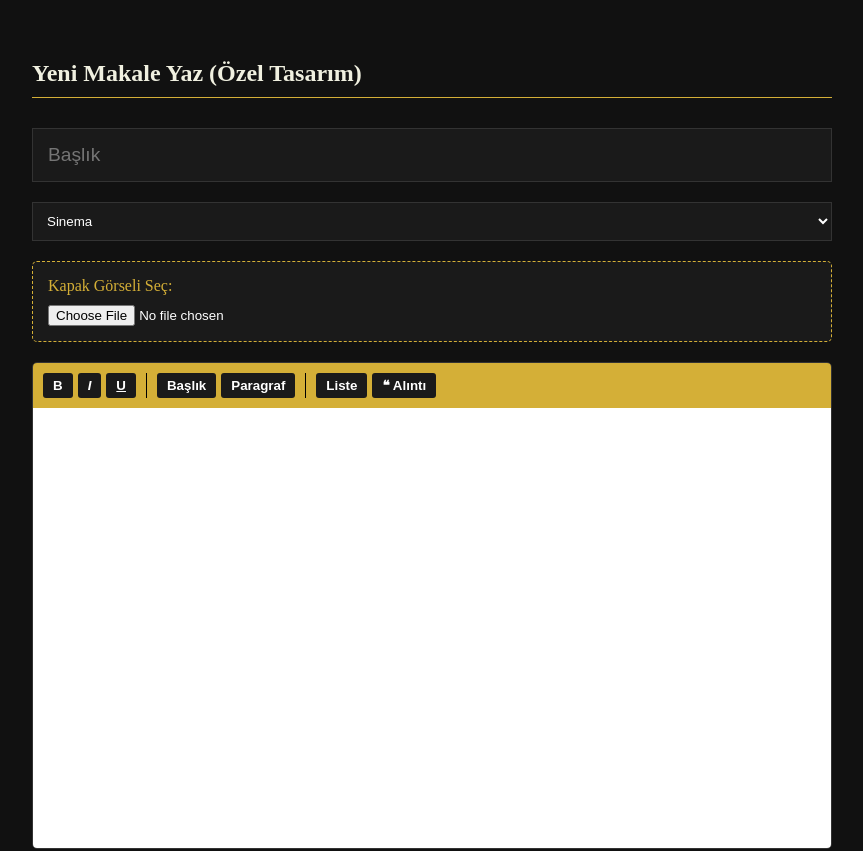
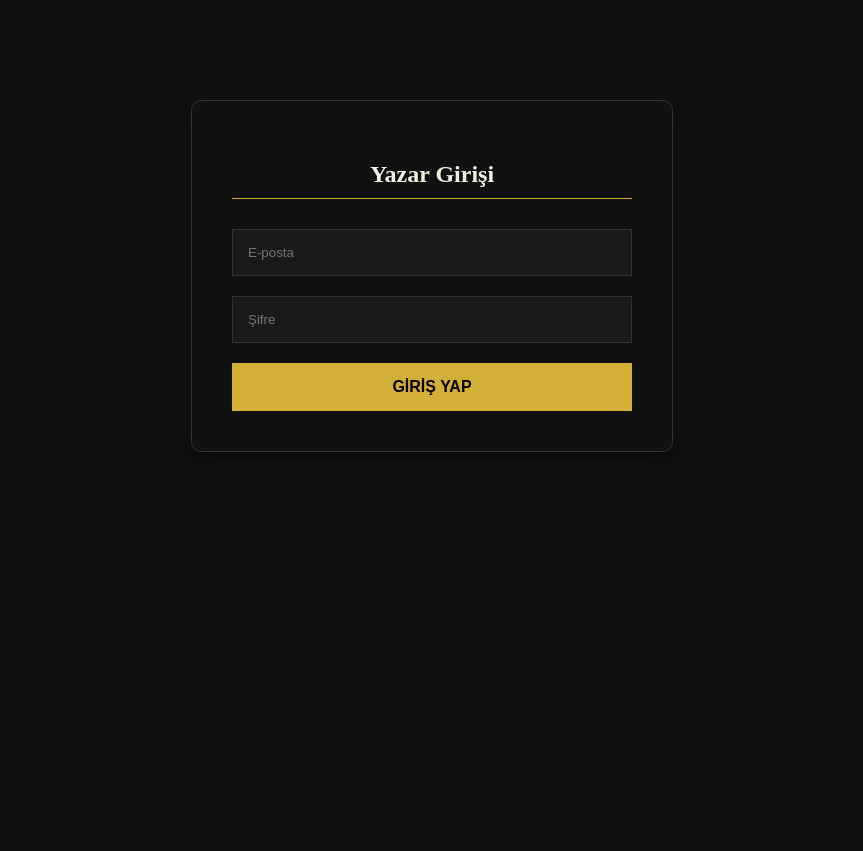
Before and after one commit to CosmicAviator/sanata-atilim, a React (Vite) app: page /gizli-oda in a window 1280 px wide. Shown: the top 851 px of the page, without its empty margins (208-1071 px from the left). After the commit the page ends 800 px from the top, so only its background shows below. Built offline with nearby package versions, Linux system fonts and the light colour scheme.

Commit message:
Admin paneli ve AuthGuard eklendi

```diff
--- a/src/App.jsx
+++ b/src/App.jsx
@@ -1,122 +1,80 @@
+import { BrowserRouter as Router, Routes, Route, Navigate } from 'react-router-dom';
+import { supabase } from './supabaseClient'; // Supabase'i alıyoruz
 import { useEffect, useState } from 'react';
-import { BrowserRouter as Router, Routes, Route, Link } from 'react-router-dom';
-import { supabase } from './supabaseClient';
-import Masonry from './components/Masonry';
-import Hero from './components/Hero';
+
+// Sayfaları import et
+import Home from './pages/Home';
 import ArticleDetail from './pages/ArticleDetail';
 import CreatePost from './pages/CreatePost';
-import Contact from './pages/Contact'; // Birazdan oluşturacağız
-import './App.css';
+import AdminAuth from './pages/AdminAuth'; // Yeni giriş sayfası
 
-// --- ANA SAYFA ---
-const Home = () => {
-  const [posts, setPosts] = useState([]);
+// --- GÜVENLİK KOMPONENTİ ---
+// Kullanıcı giriş yapmamışsa, login sayfasına yönlendirir.
+const AuthGuard = ({ children }) => {
+  const [session, setSession] = useState(null);
   const [loading, setLoading] = useState(true);
 
-  // FİLTRELEME İÇİN YENİ DEĞİŞKEN
-  const [selectedCategory, setSelectedCategory] = useState('HEPSİ');
+  useEffect(() => {
+    // Oturum bilgisini Supabase'ten dinle
+    const { data: authListener } = supabase.auth.onAuthStateChange(
+      (_event, currentSession) => {
+        setSession(currentSession);
+        setLoading(false);
+      }
+    );
 
-  useEffect(() => { fetchPosts(); }, []);
+    // İlk yüklemede mevcut oturumu kontrol et
+    supabase.auth.getSession().then(({ data: { session: initialSession } }) => {
+      setSession(initialSession);
+      setLoading(false);
+    });
 
-  async function fetchPosts() {
-    const { data, error } = await supabase
-      .from('posts')
-      .select('*')
-      .order('id', { ascending: false });
+    return () => {
+      authListener.subscription.unsubscribe();
+    };
+  }, []);
 
-    if (error) console.log('Hata:', error);
-    else {
-      const formattedData = data.map(post => ({ ...post, image: post.image_url }));
-      setPosts(formattedData);
-    }
-    setLoading(false);
+  if (loading) {
+    // Yüklenirken boş ekran gösterme
+    return <div style={{ color: '#fff', textAlign: 'center', marginTop: '100px' }}>Güvenlik Kontrol Ediliyor...</div>;
   }
 
-  // --- KATEGORİ LİSTESİ ---
-  const categories = ['HEPSİ', 'SİNEMA', 'EDEBİYAT', 'MİTOLOJİ', 'SANAT'];
+  // Eğer session yoksa (giriş yapılmamışsa), '/gizli-oda'ya yönlendir
+  if (!session) {
+    return <Navigate to="/gizli-oda" replace />;
+  }
 
-  // --- FİLTRELEME MANTIĞI ---
-  // Eğer 'HEPSİ' seçiliyse tümünü göster, değilse kategori ismine göre süz
-  const visiblePosts = selectedCategory === 'HEPSİ'
-    ? posts
-    : posts.filter(post => post.category && post.category.toUpperCase().includes(selectedCategory));
+  // Giriş yapılmışsa, çocuk komponenti (yani CreatePost) göster
+  return children;
+};
 
-  if (loading) return <div style={{ color: 'white', textAlign: 'center', marginTop: '50px' }}>Yükleniyor...</div>;
 
+const App = () => {
   return (
-    <>
-      {/* NAVBAR */}
-      <nav style={{ display: 'flex', justifyContent: 'space-between', padding: '2rem 4rem', alignItems: 'center', position: 'absolute', top: 0, left: 0, width: '100%', boxSizing: 'border-box', zIndex: 10 }}>
-        <div style={{ fontSize: '1.1rem', fontWeight: 'bold', letterSpacing: '1px', textShadow: '0 2px 10px rgba(0,0,0,1)', color: '#fff', fontFamily: '"Times New Roman", serif' }}>
-          SANATA ATILIM VE KÜTÜPHANE TOPLULUĞU
-        </div>
-        <ul style={{ display: 'flex', gap: '2rem', listStyle: 'none' }}>
-          <li style={navItemStyle}><Link to="/" style={{color: 'inherit', textDecoration: 'none'}}>ANASAYFA</Link></li>
-          <li style={navItemStyle}>MANIFESTO</li>
-          <li style={navItemStyle}><Link to="/iletisim" style={{color: 'inherit', textDecoration: 'none'}}>İLETİŞİM</Link></li>
-        </ul>
-      </nav>
+    <Router>
+      <Routes>
+        {/* Ana Sayfa (Public) */}
+        <Route path="/" element={<Home />} />
 
-      <Hero />
+        {/* Makale Detay Sayfası (Public) */}
+        <Route path="/yazi/:id" element={<ArticleDetail />} />
 
-      <div style={{ maxWidth: '1200px', margin: '50px auto' }}>
+        {/* Yazar Giriş Sayfası (Public) */}
+        <Route path="/gizli-oda" element={<AdminAuth />} />
 
-        <div style={{ display: 'flex', justifyContent: 'space-between', alignItems: 'end', borderBottom: '1px solid #333', paddingBottom: '10px', margin: '0 20px 40px 20px' }}>
-          <h2 style={{ fontSize: '2rem', fontWeight: '100', margin: 0, color: '#ccc', fontFamily: '"Times New Roman", serif' }}>
-            YAZILAR
-          </h2>
+        {/* YENİ: Makale Yazma Sayfası (Korumalı) */}
+        <Route path="/yeni" element={
+          <AuthGuard>
+            <CreatePost />
+          </AuthGuard>
+        } />
 
-          {/* --- FİLTRE BUTONLARI --- */}
-          <div style={{ display: 'flex', gap: '20px' }}>
-            {categories.map(cat => (
-              <button
-                key={cat}
-                onClick={() => setSelectedCategory(cat)}
-                style={{
-                  background: 'none',
-                  border: 'none',
-                  color: selectedCategory === cat ? '#d4af37' : '#666', // Seçili olan Altın Rengi, değilse gri
-                  cursor: 'pointer',
-                  fontSize: '0.8rem',
-                  letterSpacing: '2px',
-                  fontWeight: selectedCategory === cat ? 'bold' : 'normal',
-                  transition: 'color 0.3s'
-                }}
-              >
-                {cat}
-              </button>
-            ))}
-          </div>
-        </div>
+        {/* /createpost rotası artık AdminAuth'a yönlendiriyor */}
+        <Route path="/createpost" element={<Navigate to="/yeni" replace />} />
 
-        {/* --- FİLTRELENMİŞ LİSTEYİ GÖSTER --- */}
-        {visiblePosts.length === 0 ? (
-          <div style={{ textAlign: 'center', padding: '50px', color: '#555' }}>
-            <p>Bu rafta henüz bir kitap yok...</p>
-            {selectedCategory !== 'HEPSİ' && <p style={{fontSize: '0.8rem'}}>("{selectedCategory}" kategorisinde yazı bulunamadı)</p>}
-          </div>
-        ) : (
-          <Masonry data={visiblePosts} />
-        )}
-      </div>
-    </>
+      </Routes>
+    </Router>
   );
 };
 
-const navItemStyle = { fontFamily: 'sans-serif', textTransform: 'uppercase', fontSize: '0.7rem', letterSpacing: '2px', cursor: 'pointer', color: '#ccc', textShadow: '0 2px 5px rgba(0,0,0,0.8)' };
-
-// --- TRAFİK POLİSİ ---
-function App() {
-  return (
-    <Router>
-      <Routes>
-        <Route path="/" element={<Home />} />
-        <Route path="/article/:id" element={<ArticleDetail />} />
-        <Route path="/gizli-oda" element={<CreatePost />} />
-        <Route path="/iletisim" element={<Contact />} />
-      </Routes>
-    </Router>
-  );
-}
-
 export default App;
--- /dev/null
+++ b/src/pages/AdminAuth.jsx
@@ -0,0 +1,102 @@
+import { useState } from 'react';
+import { supabase } from '../supabaseClient';
+import { useNavigate } from 'react-router-dom';
+import { motion } from 'framer-motion';
+
+const AdminAuth = () => {
+  const [email, setEmail] = useState('');
+  const [password, setPassword] = useState('');
+  const [loading, setLoading] = useState(false);
+  const navigate = useNavigate();
+
+  const handleLogin = async (e) => {
+    e.preventDefault();
+    setLoading(true);
+
+    try {
+      // Supabase'in kendi login fonksiyonu
+      const { error } = await supabase.auth.signInWithPassword({
+        email: email,
+        password: password,
+      });
+
+      if (error) {
+        // Hata varsa, butonu tekrar aktif et ve hatayı göster
+        throw error;
+      }
+
+      // Giriş başarılıysa, yeni yazı yazma sayfasına yönlendir
+      navigate('/yeni');
+
+    } catch (error) {
+      alert(error.message || 'Giriş Başarısız.');
+    } finally {
+      setLoading(false);
+    }
+  };
+
+  return (
+    <motion.div
+      initial={{ opacity: 0 }}
+      animate={{ opacity: 1 }}
+      style={{
+        padding: '40px',
+        maxWidth: '400px',
+        margin: '100px auto',
+        color: '#f0f0e0',
+        border: '1px solid #333',
+        borderRadius: '10px',
+        boxShadow: '0 4px 15px rgba(0,0,0,0.5)'
+      }}
+    >
+      <h2 style={{ fontFamily: '"Times New Roman", serif', borderBottom: '1px solid #d4af37', paddingBottom: '10px', textAlign: 'center' }}>
+        Yazar Girişi
+      </h2>
+
+      <form onSubmit={handleLogin} style={{ display: 'flex', flexDirection: 'column', gap: '20px', marginTop: '30px' }}>
+
+        {/* Email */}
+        <input
+          type="email"
+          placeholder="E-posta"
+          value={email}
+          onChange={(e) => setEmail(e.target.value)}
+          required
+          style={{ padding: '15px', background: '#1a1a1a', border: '1px solid #333', color: '#fff', outline: 'none' }}
+        />
+
+        {/* Şifre */}
+        <input
+          type="password"
+          placeholder="Şifre"
+          value={password}
+          onChange={(e) => setPassword(e.target.value)}
+          required
+          style={{ padding: '15px', background: '#1a1a1a', border: '1px solid #333', color: '#fff', outline: 'none' }}
+        />
+
+        {/* Giriş Butonu */}
+        <motion.button
+          whileHover={{ scale: 1.02 }}
+          whileTap={{ scale: 0.98 }}
+          disabled={loading}
+          type="submit"
+          style={{
+            padding: '15px',
+            background: '#d4af37',
+            color: '#000',
+            border: 'none',
+            fontSize: '1rem',
+            fontWeight: 'bold',
+            cursor: 'pointer'
+          }}
+        >
+          {loading ? 'Giriş Yapılıyor...' : 'GİRİŞ YAP'}
+        </motion.button>
+
+      </form>
+    </motion.div>
+  );
+};
+
+export default AdminAuth;
```
